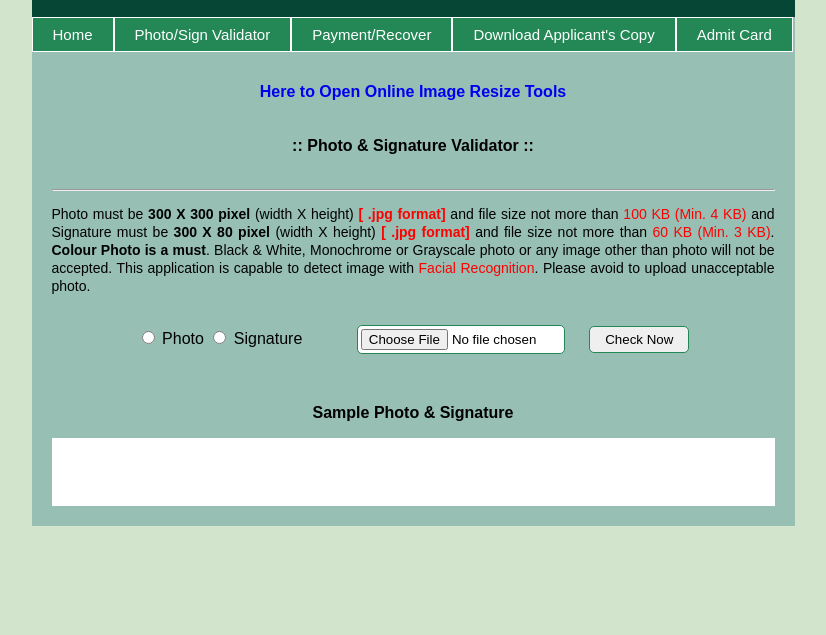
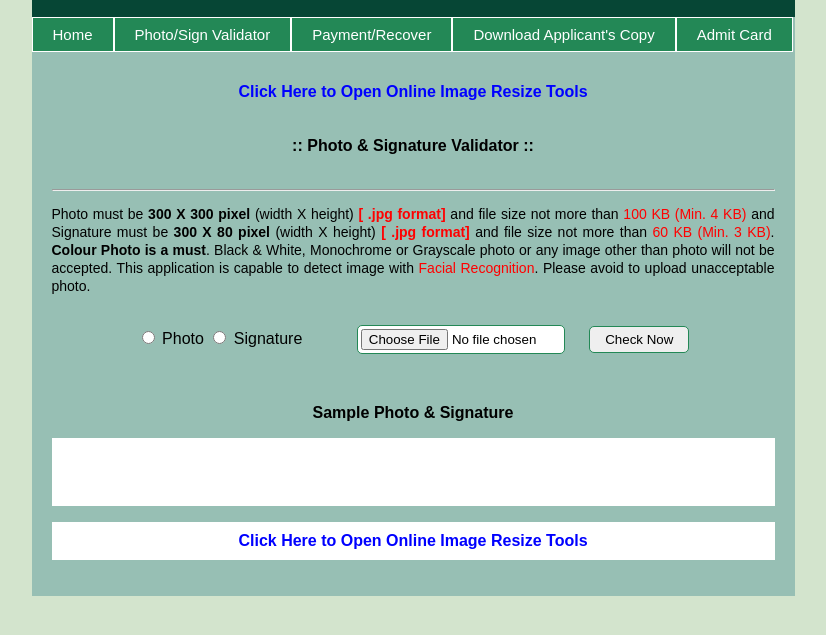
Before and after one commit to devnoman01/Railway-Job-Application-Form, a plain HTML site: page photo-sign-validator.html in a window 1280 px wide. Shown: the part 127-762 px from the top of the page, without its empty margins (227-1053 px from the left). Drawn offline with Linux system fonts and the light colour scheme.

Commit message:
Backup commit-1

```diff
--- a/css/validator.css
+++ b/css/validator.css
@@ -65,6 +65,12 @@ body{
 a{
     text-decoration: none;
 }
+.link-text{
+   color: blue;
+}
+.link-text:hover{
+    color: red;
+ }
 .bolt-text{
     font-weight: bold;
 }
@@ -95,6 +101,9 @@ button{
     border: 1px solid #238856;
     border-radius: 5px;
 }
+button:hover{
+    background-color: lightgray;
+}
 .dummy-img{
     padding: 25px;
     background-color: white;
@@ -104,3 +113,7 @@ button{
     width: 50%;
     margin: auto;
 }
+.bottom-link{
+    padding: 10px;
+    background-color: white;
+}
--- a/photo-sign-validator.html
+++ b/photo-sign-validator.html
@@ -36,7 +36,7 @@
     <section class="content gap">
         <div class="heading">
             <p class="bolt-text resize">
-                <a href="#">Here to Open Online Image Resize Tools</a>
+                <a href="#" class="link-text">Click Here to Open Online Image Resize Tools</a>
             </p>
             <p class="bolt-text">:: Photo & Signature Validator ::</p>
         </div>
@@ -73,6 +73,11 @@
             <div class="half-width"><img src="images/sign.jpg" alt=""></div>
         </div>
 
+        <p class="bolt-text bottom-link">
+            <a href="#" class="link-text">Click Here to Open Online Image Resize Tools</a>
+        </p>
+
+
 
     </section>
 
```
